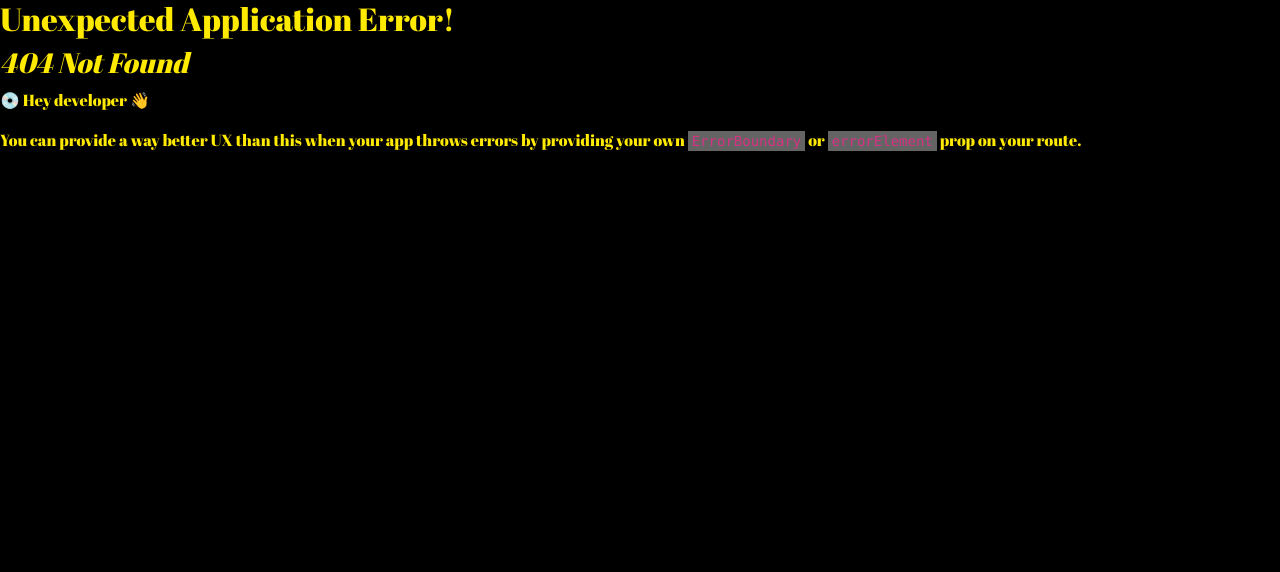
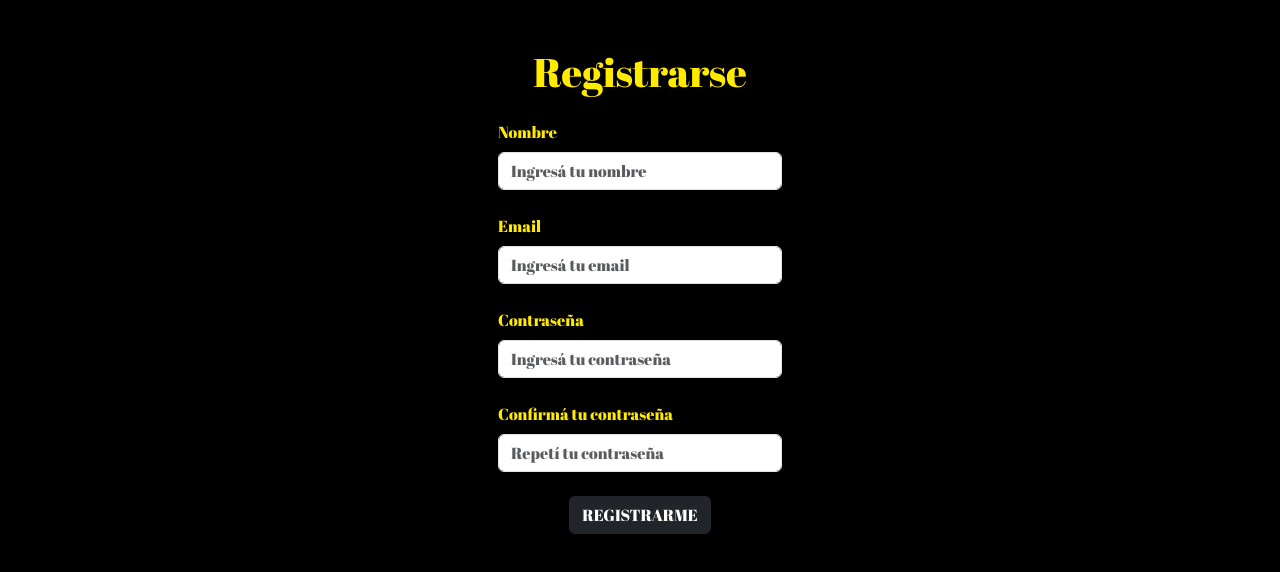
Before and after one commit to pridirenzo/front-ecommerce-nirvana, a React (Vite) app in the folder front-ecommerce/: page /register in a window 1280 px wide. Before the commit this address had no page. Shown: the top 572 px of the page. Built offline with nearby package versions, Linux system fonts and the light colour scheme.

Commit message:
feat/initial LogIn & SignIn

```diff
--- /dev/null
+++ b/front-ecommerce/src/components/logIn/LogIn.jsx
@@ -0,0 +1,33 @@
+import { Form, Col, Row, Button } from "react-bootstrap";
+
+const LogIn = () => {
+  return (
+    <>
+      <h1 className="d-flex justify-content-center mt-5">Iniciar sesión</h1>
+      <Form>
+        <Form.Group as={Row} className="m-4 d-flex justify-content-center">
+          <Col sm="3">
+            <Form.Label>Email</Form.Label>
+            <Form.Control required placeholder="Ingresá tu email" type="email" />
+          </Col>
+        </Form.Group>
+        <Form.Group as={Row} className="m-4  d-flex justify-content-center">
+          <Col sm="3">
+            <Form.Label>Contraseña</Form.Label>
+            <Form.Control required type="password" placeholder="Ingresá tu contraseña" />
+            <p className="mt-4">Olvidaste tu contraseña?</p>
+            <Button
+              type="submit"
+              variant="dark"
+              className="mt-4 d-flex justify-content-center text-align-center align-items-center w-100"
+            >
+              INICIAR SESIÓN
+            </Button>
+          </Col>
+        </Form.Group>
+      </Form>
+    </>
+  );
+};
+
+export default LogIn;
--- /dev/null
+++ b/front-ecommerce/src/components/signIn/SignIn.jsx
@@ -0,0 +1,60 @@
+import { Form, Col, Row, Button } from "react-bootstrap";
+
+const SignIn = () => {
+  return (
+    <>
+      <h1 className="d-flex justify-content-center mt-5">Registrarse</h1>
+      <Form>
+        <Form.Group as={Row} className="m-4 d-flex justify-content-center">
+          <Col sm="3">
+            <Form.Label>Nombre</Form.Label>
+            <Form.Control
+              required
+              placeholder="Ingresá tu nombre"
+              type="text"
+            />
+          </Col>
+        </Form.Group>
+        <Form.Group as={Row} className="m-4 d-flex justify-content-center">
+          <Col sm="3">
+            <Form.Label>Email</Form.Label>
+            <Form.Control
+              required
+              placeholder="Ingresá tu email"
+              type="email"
+            />
+          </Col>
+        </Form.Group>
+        <Form.Group as={Row} className="m-4  d-flex justify-content-center">
+          <Col sm="3">
+            <Form.Label>Contraseña</Form.Label>
+            <Form.Control
+              required
+              type="password"
+              placeholder="Ingresá tu contraseña"
+            />
+          </Col>
+        </Form.Group>
+        <Form.Group as={Row} className="m-4  d-flex justify-content-center">
+          <Col sm="3">
+            <Form.Label>Confirmá tu contraseña</Form.Label>
+            <Form.Control
+              required
+              type="password"
+              placeholder="Repetí tu contraseña"
+            />
+          </Col>
+        </Form.Group>
+        <Button
+          type="submit"
+          variant="dark"
+          className="mt-4 mx-auto d-flex justify-content-center w-10"
+        >
+          REGISTRARME
+        </Button>
+      </Form>
+    </>
+  );
+};
+
+export default SignIn;
```
Also changed, not shown: front-ecommerce/src/App.jsx (+13 -9 lines).
